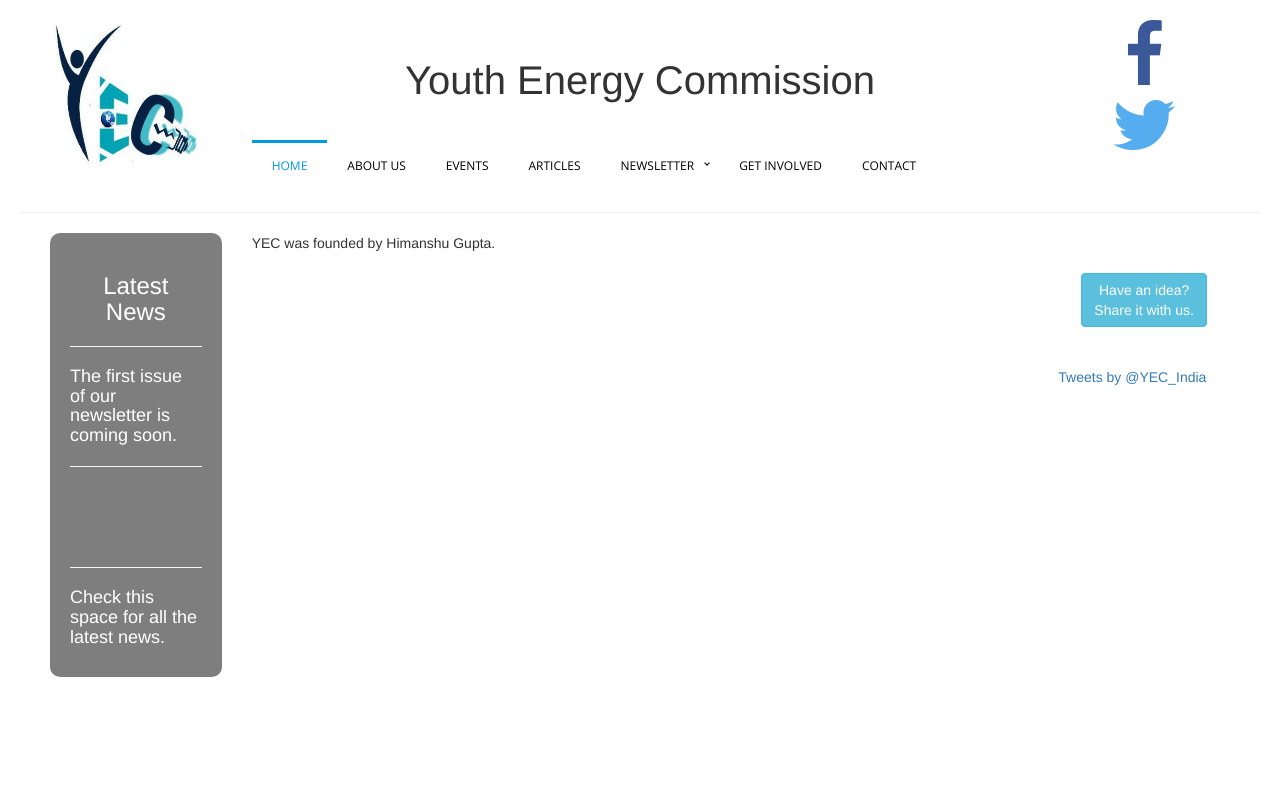
After one commit to youth-energy-commission/website-core, a PHP site: page /aboutus.php in a window 1280 px wide. The commit adds this page. Run offline with PHP 8.4, Linux system fonts and the light colour scheme; some libraries are stand-ins or nearby versions.

Commit message:
Added the aboutus page architecture.

```diff
--- /dev/null
+++ b/aboutus.php
@@ -0,0 +1,94 @@
+<html>
+
+<head>
+
+   <title>Youth Energy Commission - About </title>
+
+   <?php include("mainInclude.php"); ?>
+
+   <!-- Set the active menubar tab -->
+
+   <script>
+
+   $(document).ready(function(){
+
+      $("#home").addClass("active");
+
+   });
+
+   </script>
+
+</head>
+
+<body>
+
+   <div class="container-fluid" >
+
+      <div class="col-md-2" style="background: ;">
+
+         <a href="http://yecindia.com" style="text-decoration: none;">
+            <img src="logo.jpg" width="150" height="150"/><br/>
+         </a>
+
+      </div>
+
+      <div class="col-md-8" style="background:; text-align: center; ">
+
+         <span style="font-size: 40px; line-height:3em">Youth Energy Commission </span>
+
+         <?php include("menubar.php"); ?>
+
+      </div>
+
+      <div class="col-md-2" style="background: ; text-align: center; ">
+
+         <?php include("socialIcons.php"); ?>
+
+      </div>
+
+   </div>
+
+   <hr/>
+
+   <div class="container-fluid">
+
+      <div class="col-md-2" >
+
+         <?php include("noticeboard.php"); ?>
+
+
+      </div>
+
+
+      <div class="col-md-8" style="background: ">
+
+         <?php include("aboutusText.php"); ?>
+
+      </div>
+
+      <div class="col-md-2" style="background: ;">
+
+         <div style="text-align: center; font-color: black;">
+
+            <br/><br/>
+
+            <a href="http://goo.gl/aUBHVx" target="_blank" class="connect-button"><button class="btn btn-info">Have an idea? <br/>Share it with us.</button>
+            </a>
+            <br/><br/>
+
+         </div>
+         <br/>
+
+         <a class="twitter-timeline" href="https://twitter.com/YEC_India" data-widget-id="457555811586154496">Tweets by @YEC_India</a>
+         <script>!function(d,s,id){var js,fjs=d.getElementsByTagName(s)[0],p=/^http:/.test(d.location)?'http':'https';if(!d.getElementById(id)){js=d.createElement(s);js.id=id;js.src=p+"://platform.twitter.com/widgets.js";fjs.parentNode.insertBefore(js,fjs);}}(document,"script","twitter-wjs");</script>
+      </div>
+
+   </div>
+
+</div>
+
+</div>
+
+</body>
+
+</html>
--- /dev/null
+++ b/aboutusText.php
@@ -0,0 +1 @@
+YEC was founded by Himanshu Gupta.
--- a/menubar.php
+++ b/menubar.php
@@ -2,7 +2,7 @@
 
    <ul>
       <li id="home"><a href='index.php'>Home</a></li>
-      <li id="aboutus"><a href='coming-soon.php'>About Us</a></li>
+      <li id="aboutus"><a href='aboutus.php'>About Us</a></li>
       <li id="events"><a href='coming-soon.php'>Events</a></li>
       <li id="articles"><a href='coming-soon.php'>Articles</a></li>
       <li id="newsletter" class='has-sub'><a href='coming-soon.php'>Newsletter</a>
```
